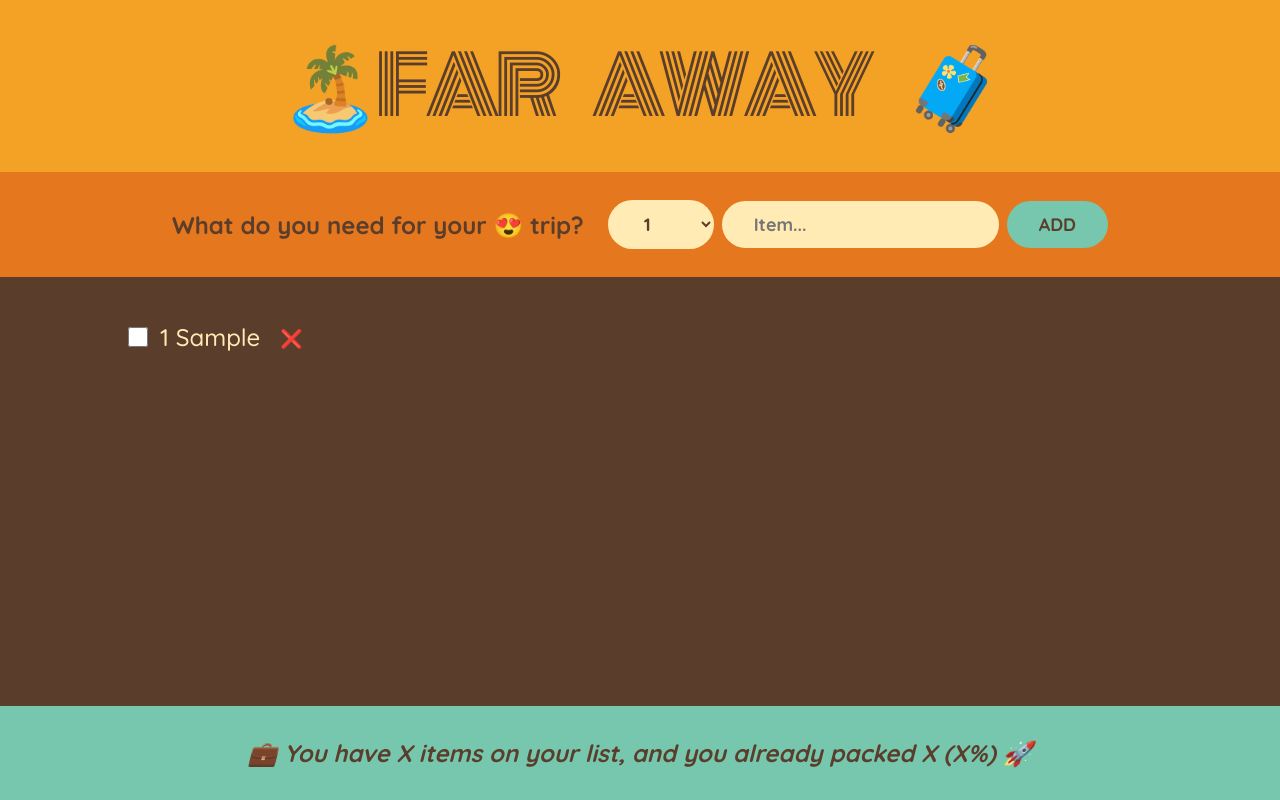
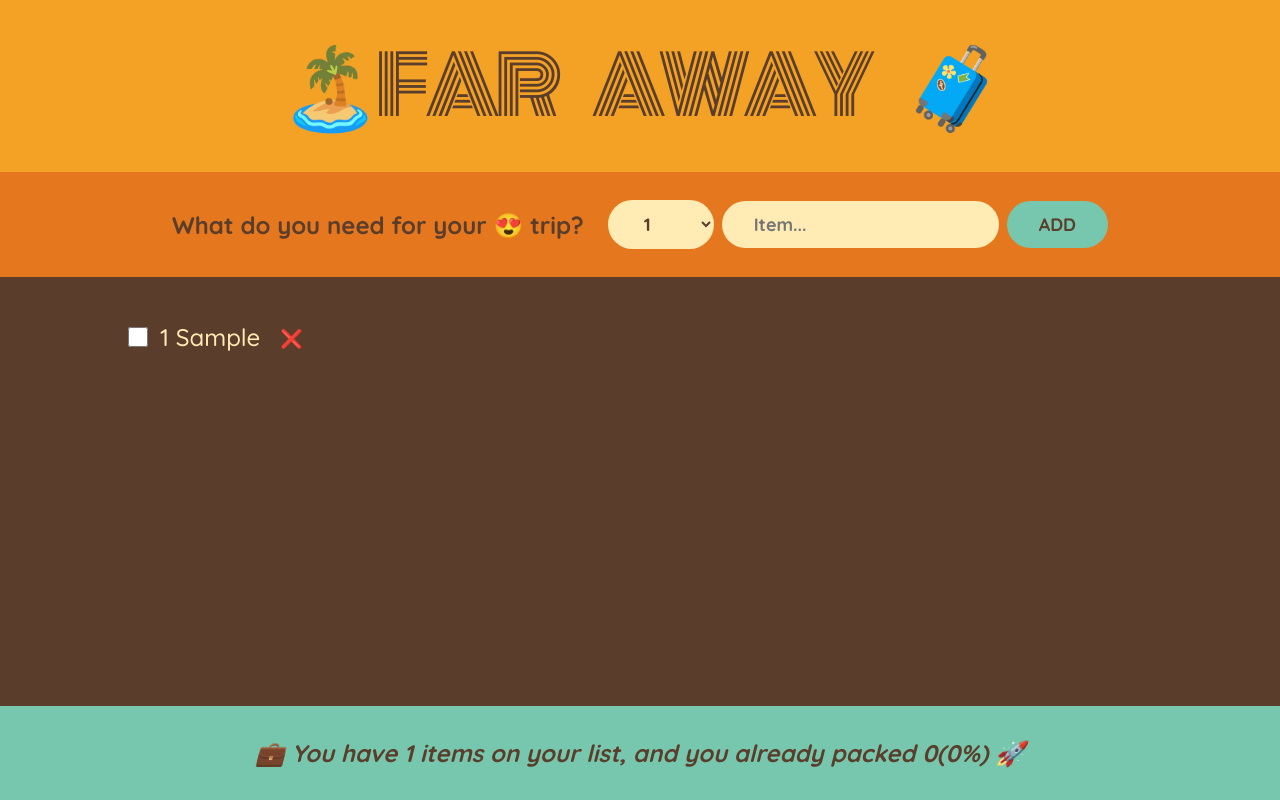
Before and after one commit to Imalkaweer/travel-tracker, a React app: page / in a window 1280 px wide. Both pictures are taken after typing "Sample" into the empty fields and a click on the button "ADD". Built offline with nearby package versions, Linux system fonts and the light colour scheme; the HTML template or start-up script is replaced by a standard one.

Commit message:
completed stats component

```diff
--- a/src/App.jsx
+++ b/src/App.jsx
@@ -12,7 +12,6 @@ const App = () => {
   }
 
   function handleToggleItem(id) {
-    console.log(id);
     setItems((items) =>
       items.map((item) =>
         item.id === id ? { ...item, packed: !item.packed } : item
@@ -28,7 +27,7 @@ const App = () => {
         onDeleteItem={handleDeleteItem}
         onToggleItem={handleToggleItem}
       />
-      <Stats />
+      <Stats items={items} />
     </div>
   );
 };
@@ -105,11 +104,23 @@ function Item({ item, onDeleteItem, onToggleItem }) {
   );
 }
 
-function Stats() {
+function Stats({ items }) {
+  if (!items.length) {
+    return (
+      <p className="stats">Start adding some items to your packing list 🚀</p>
+    );
+  }
+  const numOfItems = items.length;
+  const numOfPacked = items.filter((item) => item.packed === true).length;
+  const completionPercentage = Math.round((numOfPacked / numOfItems) * 100);
+
   return (
     <footer className="stats">
       <em>
-        💼 You have X items on your list, and you already packed X (X%) 🚀
+        {completionPercentage === 100
+          ? "You got everything! Ready to go ✈️"
+          : `💼 You have ${numOfItems} items on your list, and you already packed
+        ${numOfPacked}(${completionPercentage}%) 🚀`}
       </em>
     </footer>
   );
```
